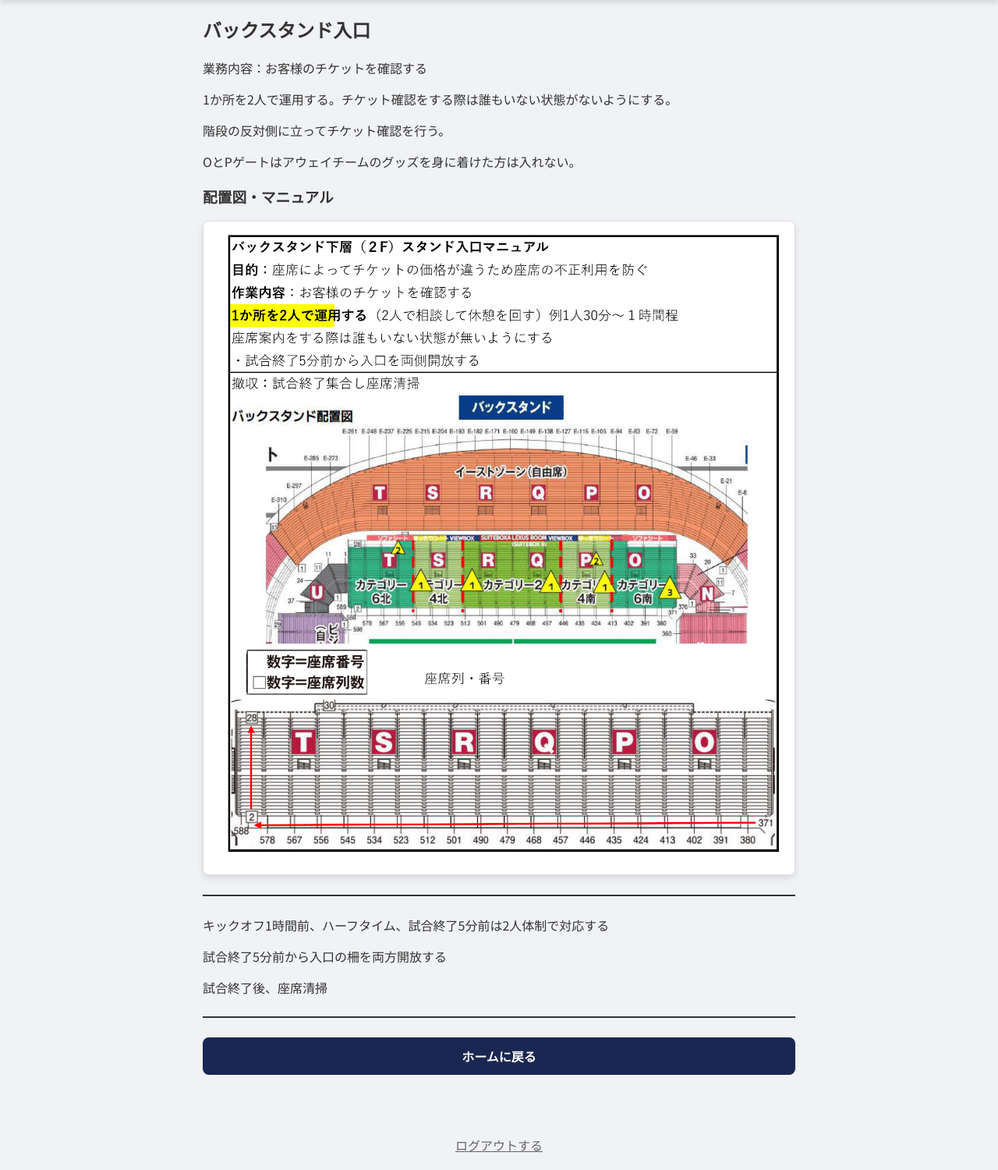
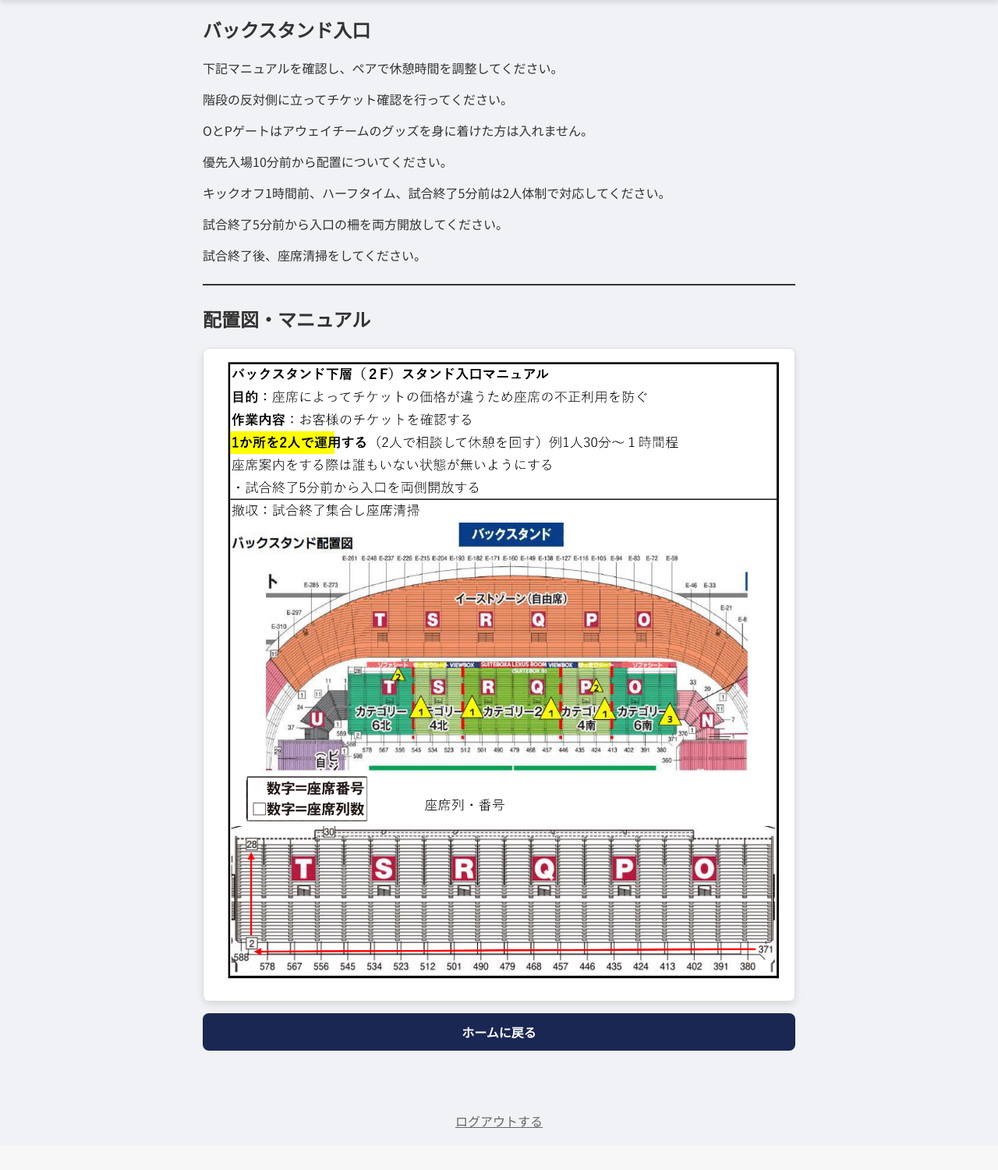
Before and after one commit to wnlab-murakami/Kashima_backstand, a Flask app: page /backstand_entrance in a window 1280 px wide. Shown: the part 131-1631 px from the top of the page at 78% size. After the commit the page ends 1577 px from the top, so only its background shows below. Run offline with Flask 3, Linux system fonts and the light colour scheme; the visitor is signed in with stand-in values (Sample User, id 1).

Commit message:
バックスタンド入口と内のコンテンツを更新し、業務内容やマニュアルを明確化しました

```diff
--- a/templates/backstand_entrance.html
+++ b/templates/backstand_entrance.html
@@ -44,23 +44,23 @@
         <h1>アルバイト情報サイト</h1>
     </div>
     <div class="container">
-        <h2>バックスタンド入口</h2>
-        <p>業務内容：お客様のチケットを確認する</p>
-        <p>1か所を2人で運用する。チケット確認をする際は誰もいない状態がないようにする。</p>
-        <p>階段の反対側に立ってチケット確認を行う。</p>
-        <p>OとPゲートはアウェイチームのグッズを身に着けた方は入れない。</p>
+        <header>
+            <h2>バックスタンド入口</h2>
+        </header>
+        <p>下記マニュアルを確認し、ペアで休憩時間を調整してください。</p>
+        <p>階段の反対側に立ってチケット確認を行ってください。</p>
+        <p>OとPゲートはアウェイチームのグッズを身に着けた方は入れません。</p>
+        <p>優先入場10分前から配置についてください。</p>
+        <p>キックオフ1時間前、ハーフタイム、試合終了5分前は2人体制で対応してください。</p>
+        <p>試合終了5分前から入口の柵を両方開放してください。</p>
+        <p>試合終了後、座席清掃をしてください。</p>
 
-        <h3>配置図・マニュアル</h3>
+        <hr>
+
+        <h2>配置図・マニュアル</h2>
 
         <img src="{{ url_for('static', filename='uploads/Entrance_backstand.png') }}" alt="配置図・マニュアル" class="manual-image">
 
-        <hr>
-
-        <p>キックオフ1時間前、ハーフタイム、試合終了5分前は2人体制で対応する</p>
-        <p>試合終了5分前から入口の柵を両方開放する</p>
-        <p>試合終了後、座席清掃</p>
-
-        <hr>
         <a href="{{ url_for('home') }}" class="btn">ホームに戻る</a>
         <br><br>
         <a href="{{ url_for('logout') }}" class="logout-link">ログアウトする</a>
```
Also changed, not shown: templates/backstand_inside.html (+6 -6 lines), templates/sofa-seat.html (+14 -3 lines).
